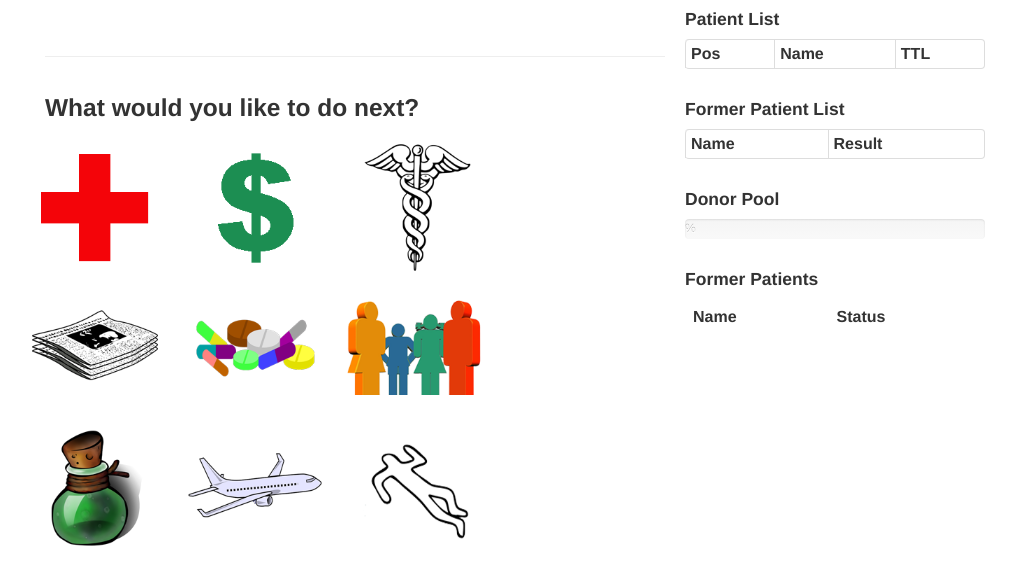
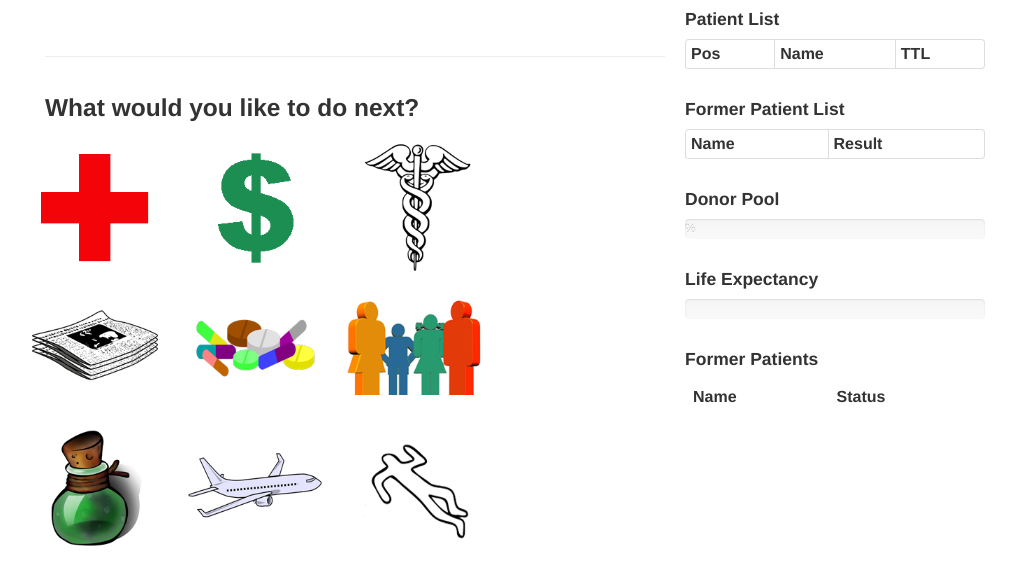
Before and after one commit to dmitchell/organtrail, a Python web app: template src/organtrail/template/organtrail.html in a window 1280 px wide. Shown: the part 63-648 px from the top of the page, without its empty margins (125-1141 px from the left). Run offline with Jinja, Linux system fonts and the light colour scheme; the template is opened without the code that fills it, so the values that code supplies are empty.

Commit message:
Interface updates for life expectancy display

```diff
--- a/src/organtrail/static/js/recipient.js
+++ b/src/organtrail/static/js/recipient.js
@@ -40,6 +40,18 @@ var RecipientCollectionView = Backbone.View.extend({
 			$("#player-doctor").html(doctor.get("name"));
 		}
 		$("#player-money").html("$" + player.get("money"));
+		if (player.get("lifeExpectancy") > 20) {
+				$("#player-ttl").html('<span class="badge badge-success">' + player.get("lifeExpectancy") + 'd' + '</span>');
+				$("#life-bar").html('<div class="bar bar-success" style="width: ' + (player.get("lifeExpectancy")*100/30) + '%;">' + player.get("lifeExpectancy") + 'd</div>');
+				}
+			else if (player.get("lifeExpectancy") <= 20 && player.get("lifeExpectancy") > 10) {
+				$("#player-ttl").html('<span class="badge badge-warning">' + player.get("lifeExpectancy") + 'd' + '</span>');
+				$("#life-bar").html('<div class="bar bar-warning" style="width: ' + (player.get("lifeExpectancy")*100/30) + '%;">' + player.get("lifeExpectancy") + 'd</div>');
+				}
+			else {
+				$("#player-ttl").html('<span class="badge badge-important">' + player.get("lifeExpectancy") + 'd' + '</span>');
+				$("#life-bar").html('<div class="bar bar-danger" style="width: ' + (player.get("lifeExpectancy")*100/30) + '%;">' + player.get("lifeExpectancy") + 'd</div>');
+				}
 	},
 	render : function() {
 		this.$el.html('');
--- a/src/organtrail/template/organtrail.html
+++ b/src/organtrail/template/organtrail.html
@@ -73,7 +73,6 @@
     	});
     	window.formerPatientTable.render();
     	$("#player-name").html(window.recipients.get(window.currentPlayer).get("name"));
-
 
     });
  	window.currentPlayer = {{player}}; // which id from the recipient table is this player?
@@ -546,6 +545,7 @@
 								<td id="player-name">&nbsp</td>
 								<td id="player-doctor">&nbsp</td>
 								<td id="player-money">&nbsp</td>
+								<td id="player-ttl">&nbsp</td>
 							</tr>
 						</table>
 						<hr>
@@ -692,11 +692,23 @@
 					</div>
 				</div>
 				-->
+
+				<!-- Donor Pool -->
 				<div class="row">
-					<div class="span4"> <!-- Donor Pool -->
+					<div class="span4">
 						<h4>Donor Pool</h4>
 						<div class="progress progress-striped active">
 							<div id="donor-bar" class="bar" style="width: {{donorPool}}%;">{{donorPool}}%</div>
+						</div>
+					</div>
+				</div>
+
+				<!-- Life Expectancy -->
+				<div class="row">
+					<div class="span4">
+						<h4>Life Expectancy</h4>
+						<div class="progress">
+							  <div id="life-bar">&nbsp</div>
 						</div>
 					</div>
 				</div>
@@ -715,6 +727,9 @@
 							<tbody id="formerPatientList">
 							</tbody>
 						</table>
+					</div>
+				</div>
+
 			</div>
     	</div>
     </div>
```
